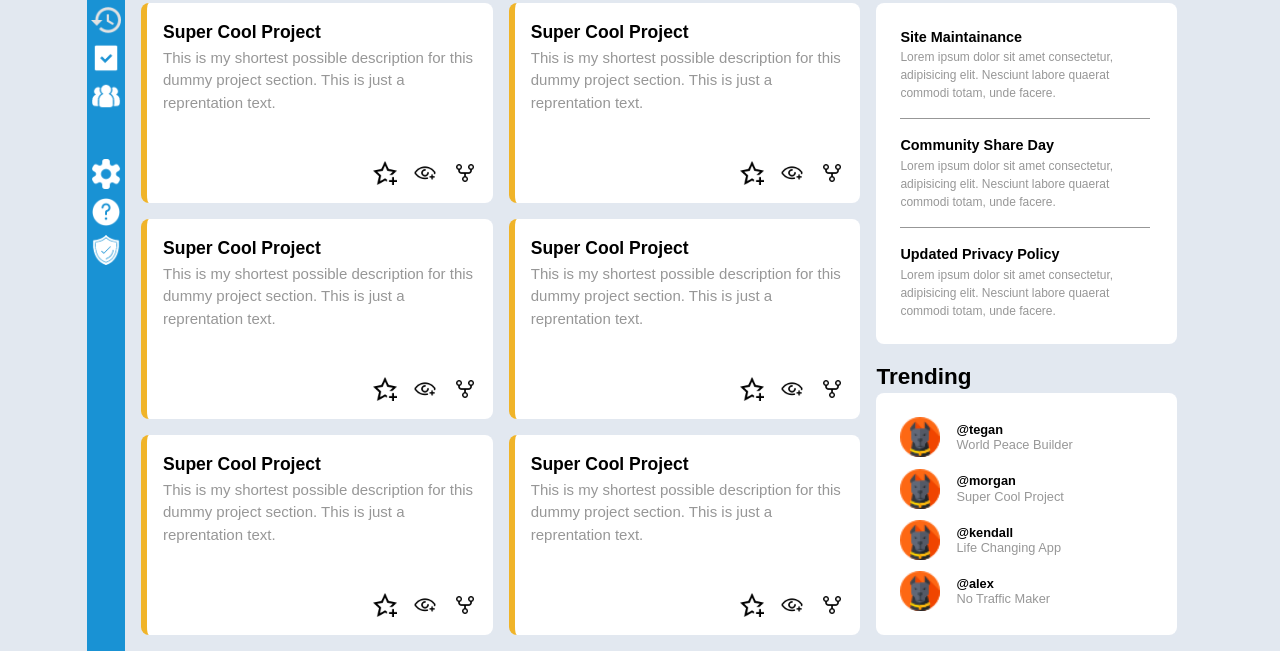
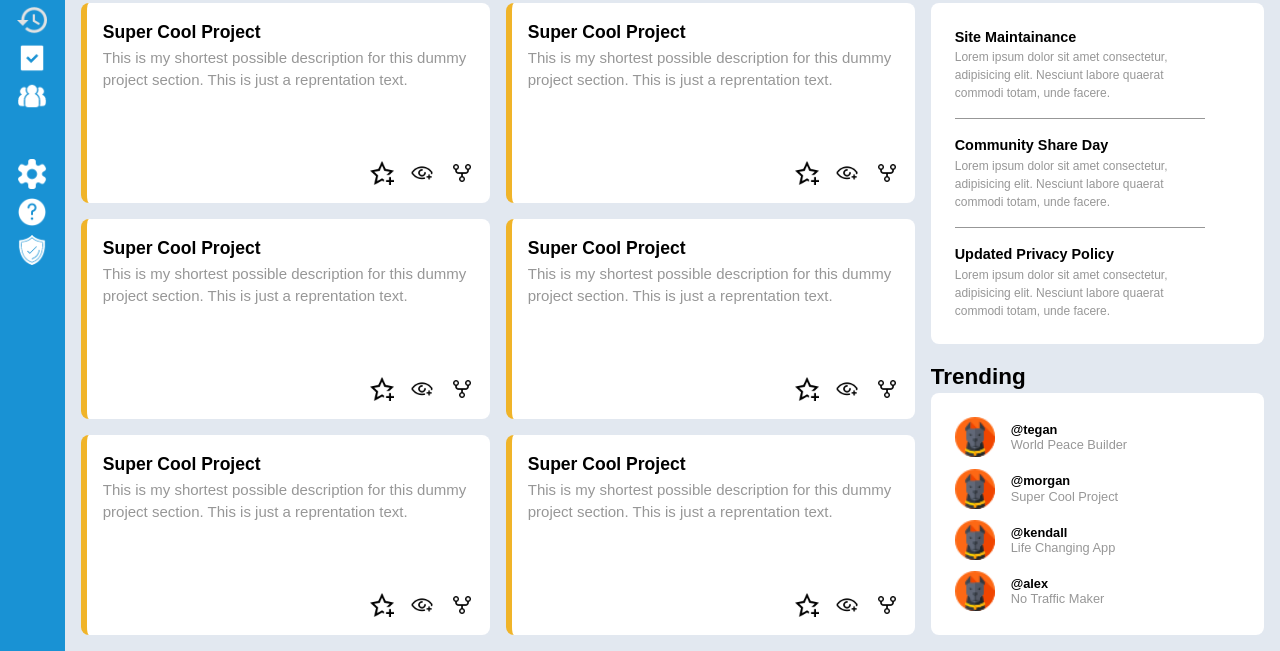
Before and after one commit to mr7kitkat/admin-panel-project, a plain HTML site: page index.html in a window 1280 px wide. Shown: the part 203-854 px from the top of the page. Drawn offline with Linux system fonts and the light colour scheme.

Commit message:
make a few changes in responsiveness

```diff
--- a/styles/main.css
+++ b/styles/main.css
@@ -24,13 +24,12 @@ body {
   height: 100%;
   width: 100%;
   background-color: var(--page-bg-color);
-  display: flex;
-  justify-content: center;
+  margin: 0 auto;
+  max-width: min(1550px, 100vw);
+  max-height: min(1550px, 100vh);
 }
 
 .containor {
-  max-width: min(100vw, 1550px);
-  max-height: min(100vh, 1280px);
   display: grid;
   grid-template-areas:
     "nav nav header header header header  header header header  header header header header"
```
